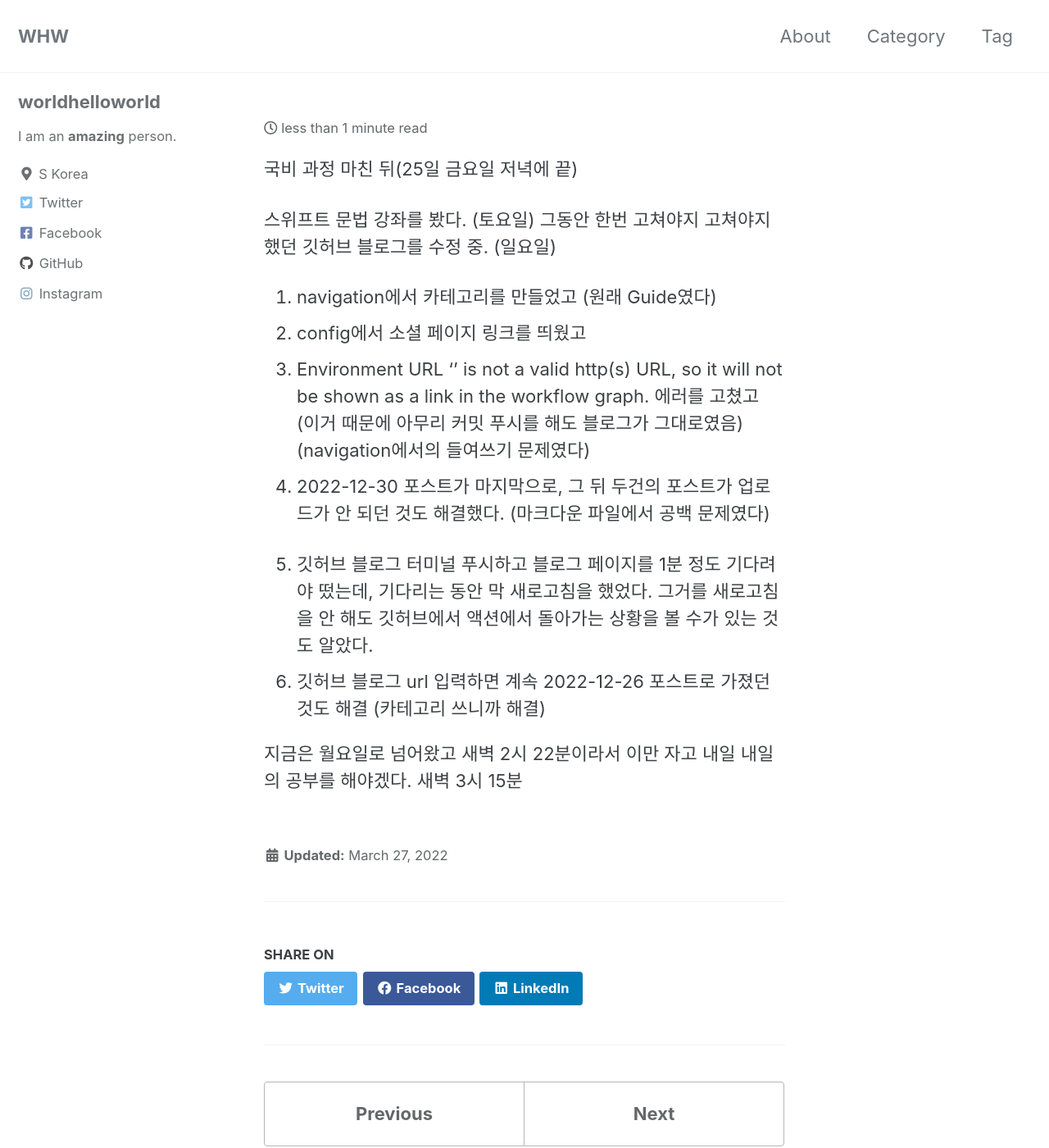
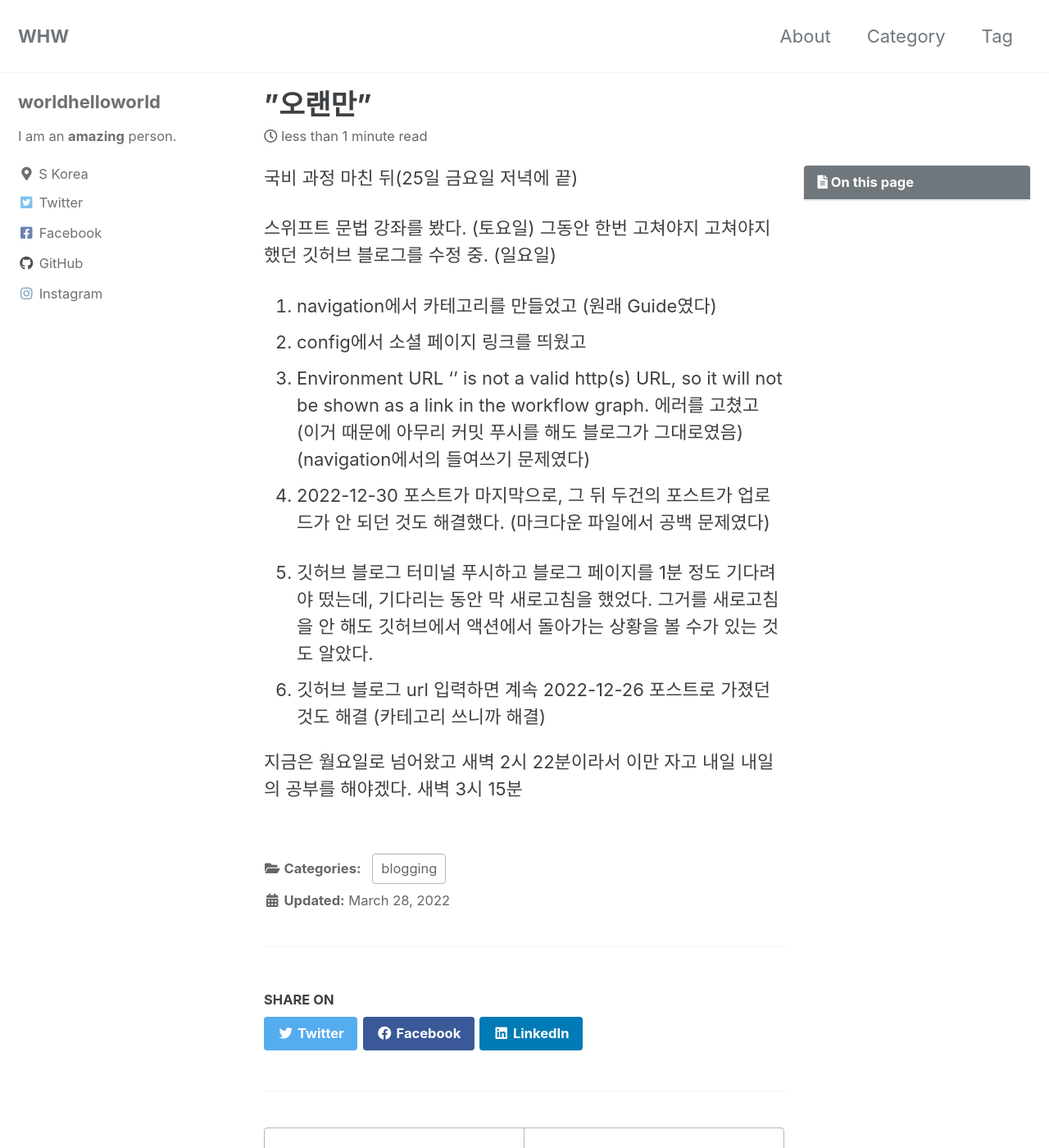
Before and after one commit to worldhelloworld/worldhelloworld.github.io, a Jekyll site: the page built from _posts/2022-03-28-title.md, in a window 1280 px wide and 1400 px high. Shown: the whole window at 82% size. Built offline with Jekyll 4.4.1, drawn with Linux system fonts in a browser that asks for light colours; cached includes are drawn as plain includes; some of the changed text lies outside the part shown.

Commit message:
20220328 0335

```diff
--- a/_posts/2022-03-28-title.md
+++ b/_posts/2022-03-28-title.md
@@ -1,6 +1,7 @@
 ---
-title: "오랜만"
-categories: - blogging
+title: ”오랜만”
+categories:
+- blogging
 last_modified_at:
 toc: true
 ---
```
Also changed, not shown: _posts/2022-03-28-title2.md (+3 -2 lines).
